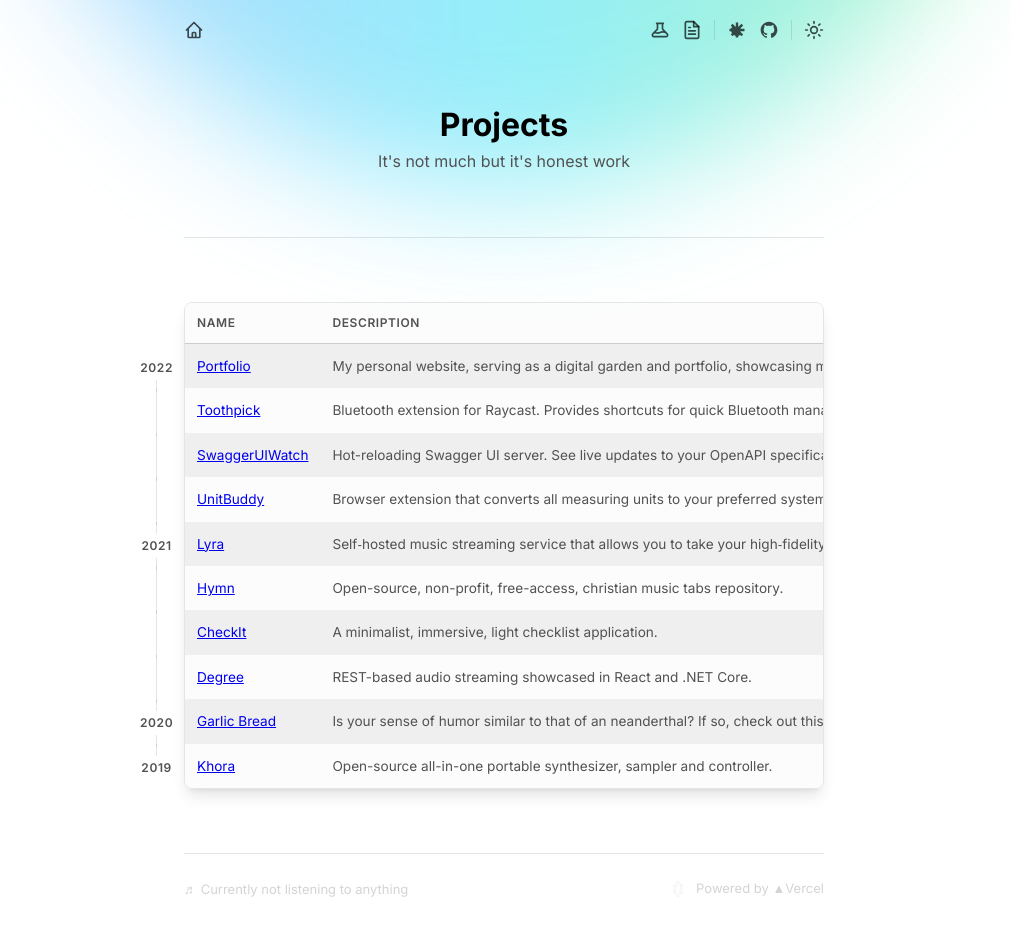
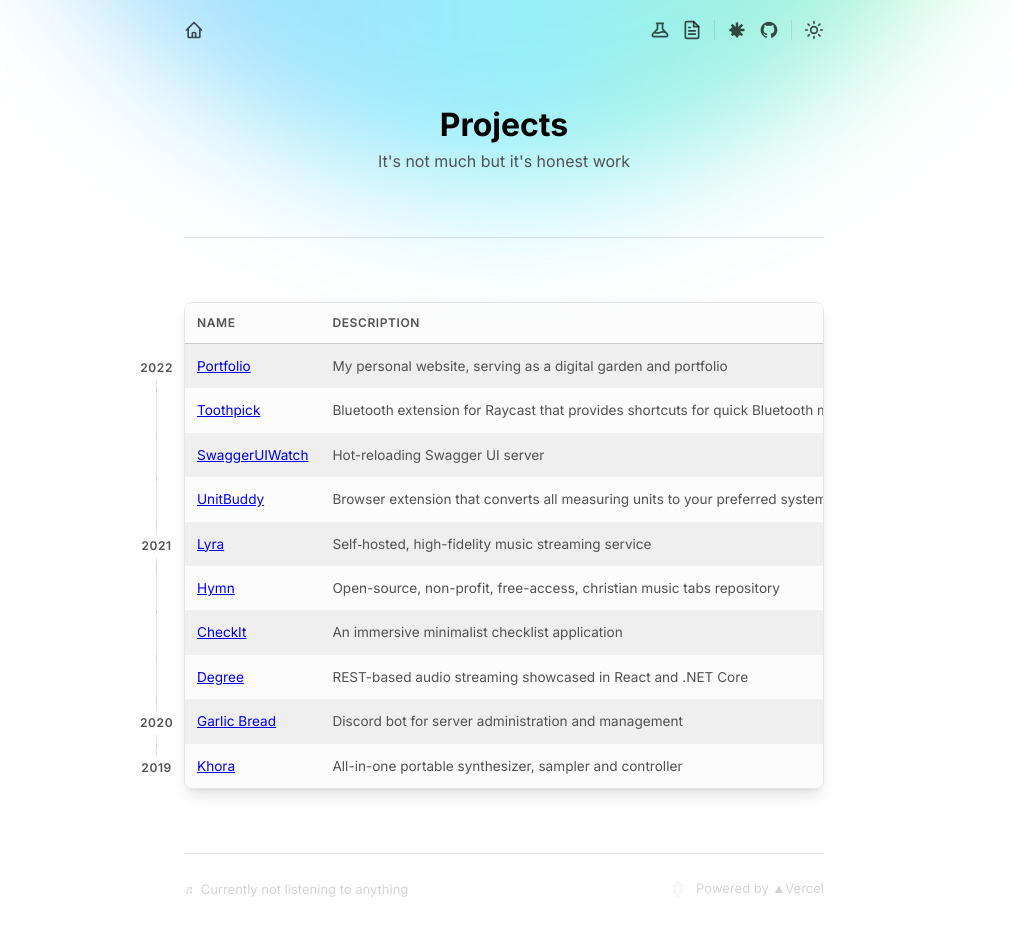
Before and after one commit to VladCuciureanu/Portfolio, a Next.js app: page /projects in a window 1280 px wide. Shown: the whole page, without its empty margins (136-1147 px from the left). Built offline with nearby package versions, Linux system fonts and the light colour scheme.

Commit message:
refactor: Projects

```diff
--- a/src/app/(main)/projects/page.tsx
+++ b/src/app/(main)/projects/page.tsx
@@ -1,6 +1,6 @@
-import { Project } from "@/types/project";
 import styles from "./page.module.scss";
 import ProjectsTable from "@/features/Projects/Table";
+import Projects from "@/constants/projects";
 
 export default function ProjectsPage() {
   return (
@@ -8,78 +8,7 @@ export default function ProjectsPage() {
       <h1 className={styles.Title}>Projects</h1>
       <p className={styles.Job}>It&apos;s not much but it&apos;s honest work</p>
       <div className={styles.Divider} />
-      <ProjectsTable data={TableData} />
+      <ProjectsTable data={Projects} />
     </>
   );
 }
-
-const TableData: Project[] = [
-  {
-    name: "Lyra",
-    description:
-      "Self‑hosted music streaming service that allows you to take your high‑fidelity music collection anywhere.",
-    year: "2021",
-    href: "https://github.com/faith-software/Lyra",
-  },
-  {
-    name: "Hymn",
-    description:
-      "Open-source, non-profit, free-access, christian music tabs repository.",
-    year: "2021",
-    href: "https://github.com/faith-software/Hymn",
-  },
-  {
-    name: "Portfolio",
-    description:
-      "My personal website, serving as a digital garden and portfolio, showcasing my thoughts, experiences, and projects.",
-    year: "2022",
-    href: "https://github.com/VladCuciureanu/Portfolio",
-  },
-  {
-    name: "Toothpick",
-    description:
-      "Bluetooth extension for Raycast. Provides shortcuts for quick Bluetooth management.",
-    year: "2022",
-    href: "https://github.com/VladCuciureanu/Toothpick",
-  },
-  {
-    name: "CheckIt",
-    description: "A minimalist, immersive, light checklist application.",
-    year: "2021",
-    href: "https://github.com/VladCuciureanu/CheckIt",
-  },
-  {
-    name: "Garlic Bread",
-    description:
-      "Is your sense of humor similar to that of an neanderthal? If so, check out this tasty Discord bot!",
-    year: "2020",
-    href: "https://github.com/VladCuciureanu/GarlicBread",
-  },
-  {
-    name: "Degree",
-    description: "REST-based audio streaming showcased in React and .NET Core.",
-    year: "2021",
-    href: "https://github.com/VladCuciureanu/Degree",
-  },
-  {
-    name: "SwaggerUIWatch",
-    description:
-      "Hot-reloading Swagger UI server. See live updates to your OpenAPI specifications!",
-    year: "2022",
-    href: "https://github.com/faith-software/SwaggerUIWatch",
-  },
-  {
-    name: "UnitBuddy",
-    description:
-      "Browser extension that converts all measuring units to your preferred system of units.",
-    year: "2022",
-    href: "https://github.com/faith-software/UnitBuddy",
-  },
-  {
-    name: "Khora",
-    description:
-      "Open-source all-in-one portable synthesizer, sampler and controller.",
-    year: "2019",
-    href: "https://github.com/faith-software/Khora",
-  },
-];
--- /dev/null
+++ b/src/constants/projects.ts
@@ -0,0 +1,70 @@
+import { Project } from "@/types/project";
+
+const Projects: Project[] = [
+  {
+    name: "Lyra",
+    description: "Self‑hosted, high-fidelity music streaming service",
+    year: "2021",
+    href: "https://github.com/faith-software/Lyra",
+  },
+  {
+    name: "Hymn",
+    description:
+      "Open-source, non-profit, free-access, christian music tabs repository",
+    year: "2021",
+    href: "https://github.com/faith-software/Hymn",
+  },
+  {
+    name: "Portfolio",
+    description:
+      "My personal website, serving as a digital garden and portfolio",
+    year: "2022",
+    href: "https://github.com/VladCuciureanu/Portfolio",
+  },
+  {
+    name: "Toothpick",
+    description:
+      "Bluetooth extension for Raycast that provides shortcuts for quick Bluetooth management",
+    year: "2022",
+    href: "https://github.com/VladCuciureanu/Toothpick",
+  },
+  {
+    name: "CheckIt",
+    description: "An immersive minimalist checklist application",
+    year: "2021",
+    href: "https://github.com/VladCuciureanu/CheckIt",
+  },
+  {
+    name: "Garlic Bread",
+    description: "Discord bot for server administration and management",
+    year: "2020",
+    href: "https://github.com/VladCuciureanu/GarlicBread",
+  },
+  {
+    name: "Degree",
+    description: "REST-based audio streaming showcased in React and .NET Core",
+    year: "2021",
+    href: "https://github.com/VladCuciureanu/Degree",
+  },
+  {
+    name: "SwaggerUIWatch",
+    description: "Hot-reloading Swagger UI server",
+    year: "2022",
+    href: "https://github.com/faith-software/SwaggerUIWatch",
+  },
+  {
+    name: "UnitBuddy",
+    description:
+      "Browser extension that converts all measuring units to your preferred system of units",
+    year: "2022",
+    href: "https://github.com/faith-software/UnitBuddy",
+  },
+  {
+    name: "Khora",
+    description: "All-in-one portable synthesizer, sampler and controller",
+    year: "2019",
+    href: "https://github.com/faith-software/Khora",
+  },
+];
+
+export default Projects;
```
